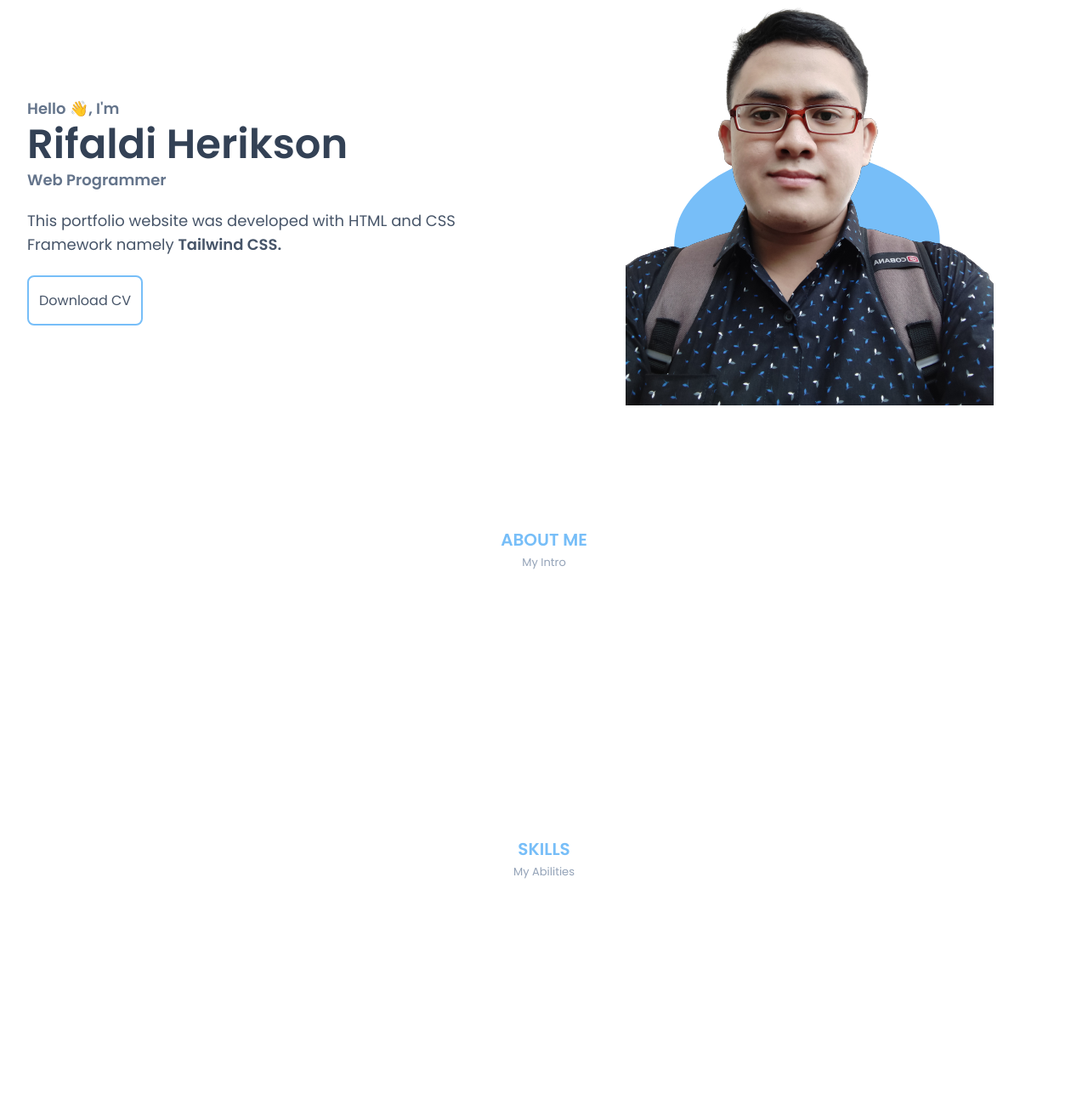
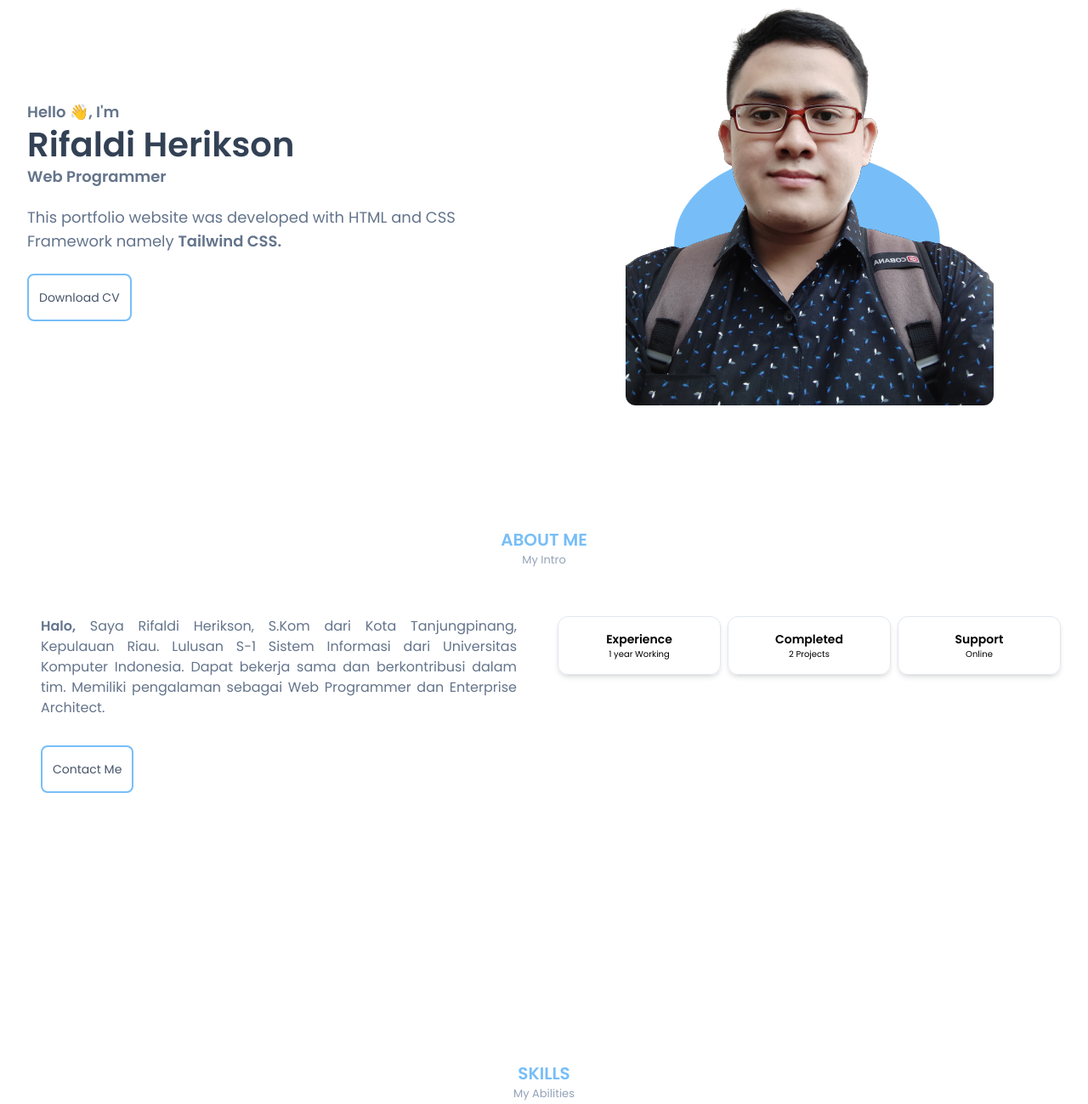
Before and after one commit to my-rh-r1020/simple-portfolio-tailwindcss, a website: page index.html in a window 1280 px wide. Shown: the part 141-1440 px from the top of the page at 85% size. Drawn offline with Linux system fonts and the light colour scheme.

```diff
--- a/index.html
+++ b/index.html
@@ -14,19 +14,23 @@
     <title>Portfolio - Tailwind CSS</title>
   </head>
   <body>
+    <!-- Navbar Section -->
+
     <!-- Hero Section -->
     <section id="home" class="pt-36">
       <div class="container">
         <div class="flex flex-wrap">
+          <!-- Greetings -->
           <div class="w-full self-center text-center font-poppins px-4 lg:w-1/2 lg:text-left">
-            <h1 class="text-base font-semibold text-slate-500 md:text-lg">Hello 👋, I'm <span class="block text-4xl font-bold text-dark my-1 lg:text-5xl">Rifaldi Herikson</span></h1>
-            <h3 class="text-base font-semibold mb-5 text-slate-500 md:text-lg">Web Programmer</h3>
-            <p class="text-slate-600 text-base mb-10 leading-relaxed md:text-lg">This portfolio website was developed with HTML and CSS Framework namely <span class="font-semibold">Tailwind CSS.</span></p>
-            <a href="#" class="btn-ghost">Download CV</a>
+            <h1 class="text-base font-semibold text-secondary md:text-lg">Hello 👋, I'm <span class="block text-4xl font-bold text-dark my-1 lg:text-[40px]">Rifaldi Herikson</span></h1>
+            <h3 class="text-base font-semibold mb-5 text-secondary md:text-lg">Web Programmer</h3>
+            <p class="text-secondary text-base mb-10 leading-relaxed md:text-lg">This portfolio website was developed with HTML and CSS Framework namely <span class="font-semibold">Tailwind CSS.</span></p>
+            <a href="#" class="btn-ghost mb-10">Download CV</a>
           </div>
+          <!-- Profile Img -->
           <div class="w-full self-end px-4 lg:w-1/2">
             <div class="relative mt-10 lg:mt-0 lg:right-0">
-              <img src="dist/img/profile-img.png" alt="profile-img" class="max-w-full mx-auto" />
+              <img src="dist/img/profile-img.png" alt="profile-img" class="max-w-full mx-auto rounded-xl" />
               <span class="absolute bottom-5 -z-10 left-1/2 -translate-x-1/2 md:scale-110 lg:scale-125">
                 <img src="dist/img/blob.svg" alt="blob" />
                 <!-- <svg width="400" height="400" viewBox="0 0 200 200" xmlns="http://www.w3.org/2000/svg">
@@ -46,10 +50,37 @@
     <!-- About Section -->
     <section id="about" class="pt-36 pb-32">
       <div class="container">
+        <div class="title-main">
+          <h2 class="text-title">About Me</h2>
+          <span class="block text-subtitle">My Intro</span>
+        </div>
         <div class="flex flex-wrap">
-          <div class="w-full px-4 mb-10 font-poppins text-center">
-            <h2 class="text-xl text-primary font-semibold">ABOUT ME</h2>
-            <span class="text-[13px] text-slate-400">My Intro</span>
+          <!-- Introduction -->
+          <div class="w-full px-4 mb-5 font-poppins text-center lg:w-1/2">
+            <div class="text-secondary text-base lg:text-justify p-4 mb-8">
+              <span class="font-semibold">Halo,</span> Saya Rifaldi Herikson, S.Kom dari Kota Tanjungpinang, Kepulauan Riau. Lulusan S-1 Sistem Informasi dari Universitas Komputer Indonesia. Dapat bekerja sama dan berkontribusi dalam tim.
+              Memiliki pengalaman sebagai Web Programmer dan Enterprise Architect.
+            </div>
+            <div class="mb-10 lg:text-left lg:ml-4">
+              <a href="#contact" class="btn-ghost">Contact Me</a>
+            </div>
+          </div>
+          <!-- Education -->
+          <div class="w-full px-4 font-poppins lg:w-1/2 lg:mt-4">
+            <div class="mx-auto columns-3 text-center gap-2">
+              <div class="px-3 py-4 mb-2 rounded-xl border border-slate-200 shadow-md">
+                <h3 class="text-sm font-semibold">Experience</h3>
+                <span class="block text-[10px]">1 year Working</span>
+              </div>
+              <div class="px-5 py-4 mb-2 rounded-xl border border-slate-200 shadow-md">
+                <h3 class="text-sm font-semibold">Completed</h3>
+                <span class="block text-[10px]">2 Projects</span>
+              </div>
+              <div class="px-5 py-4 mb-2 rounded-xl border border-slate-200 shadow-md">
+                <h3 class="text-sm font-semibold">Support</h3>
+                <span class="block text-[10px]">Online</span>
+              </div>
+            </div>
           </div>
         </div>
       </div>
@@ -58,11 +89,12 @@
     <!-- Skill Section -->
     <section id="skills" class="pt-36 pb-32">
       <div class="container">
+        <div class="title-main">
+          <h2 class="text-title">Skills</h2>
+          <span class="block text-subtitle">My Abilities</span>
+        </div>
         <div class="flex flex-wrap">
-          <div class="w-full px-4 mb-10 font-poppins text-center">
-            <h2 class="text-xl text-primary font-semibold">SKILLS</h2>
-            <span class="text-[13px] text-slate-400">My Abilities</span>
-          </div>
+          <div class="w-full px-4 mb-10 font-poppins text-center"></div>
         </div>
       </div>
     </section>
@@ -72,8 +104,8 @@
       <div class="container">
         <div class="flex flex-wrap">
           <div class="w-full px-4 mb-10 font-poppins text-center">
-            <h2 class="text-xl text-primary font-semibold">PORTFOLIO</h2>
-            <span class="text-[13px] text-slate-400">Recent Projects</span>
+            <h2 class="text-title">Portfolio</h2>
+            <span class="text-subtitle">Recent Projects</span>
           </div>
         </div>
       </div>
@@ -84,8 +116,8 @@
       <div class="container">
         <div class="flex flex-wrap">
           <div class="w-full px-4 mb-10 font-poppins text-center">
-            <h2 class="text-xl text-primary font-semibold">CONTACT</h2>
-            <span class="text-[13px] text-slate-400">Get In Touch</span>
+            <h2 class="text-title">Contact Me</h2>
+            <span class="text-subtitle">Get In Touch</span>
           </div>
         </div>
       </div>
--- a/src/input.css
+++ b/src/input.css
@@ -4,6 +4,15 @@
 
 @layer components {
   .btn-ghost {
-    @apply px-3 py-4 rounded-lg border-solid border-2 border-primary hover:bg-primaryAlt bg-transparent text-slate-600 transition duration-500;
+    @apply px-3 py-4 text-sm rounded-lg border-solid border-2 border-primary hover:bg-primaryAlt bg-transparent text-slate-600 transition duration-500;
+  }
+  .title-main {
+    @apply mb-10 font-poppins text-center;
+  }
+  .text-title {
+    @apply text-xl text-primary uppercase font-semibold;
+  }
+  .text-subtitle {
+    @apply text-[13px] text-slate-400;
   }
 }
--- a/tailwind.config.js
+++ b/tailwind.config.js
@@ -9,6 +9,7 @@
     extend: {
       colors: {
         dark: "#334155",
+        secondary: "#64748b",
         // Using modern hsl 'convert' color
         primary: "#77bef8",
         primaryAlt: "#64b5f7",
```
Also changed, not shown: dist/output.css.
